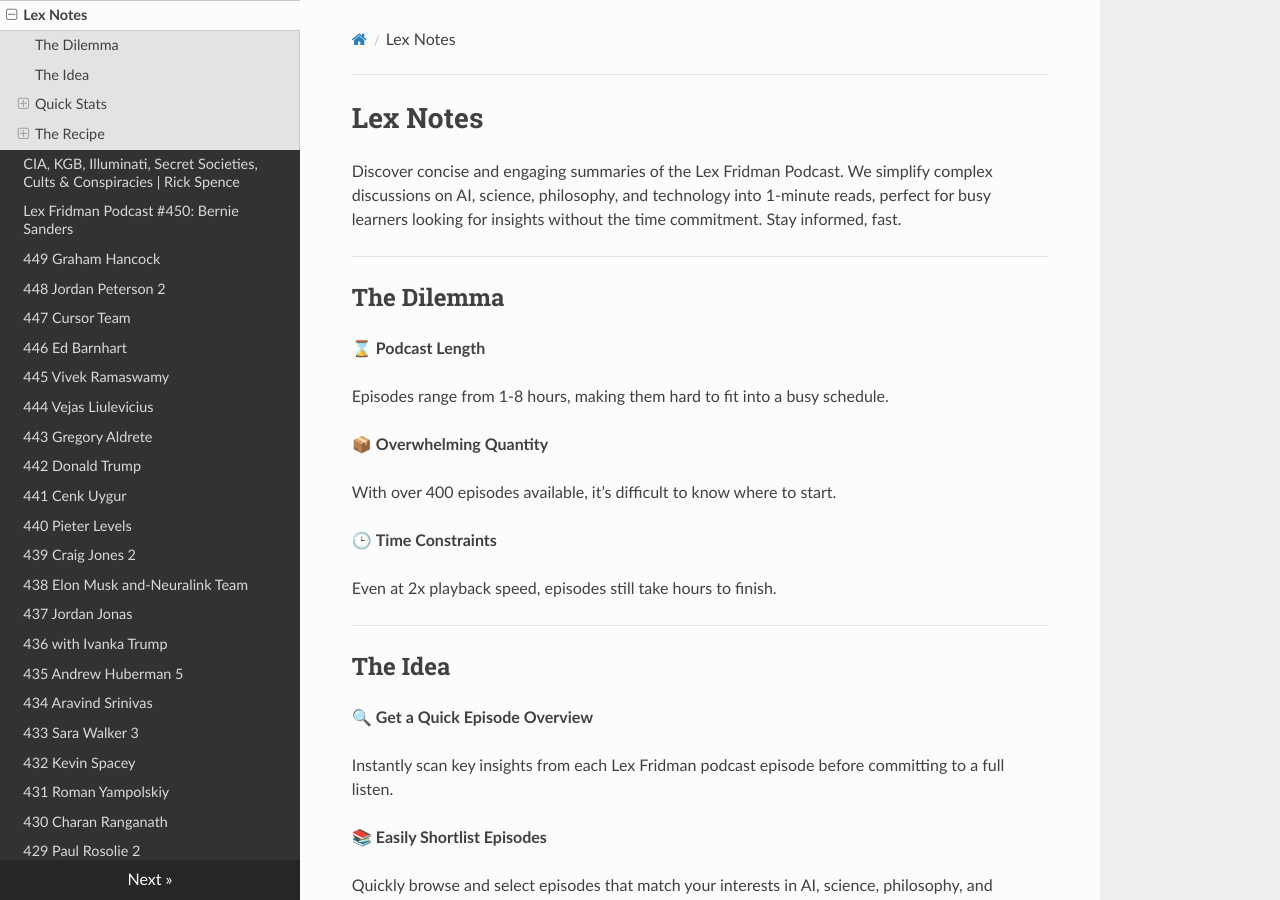
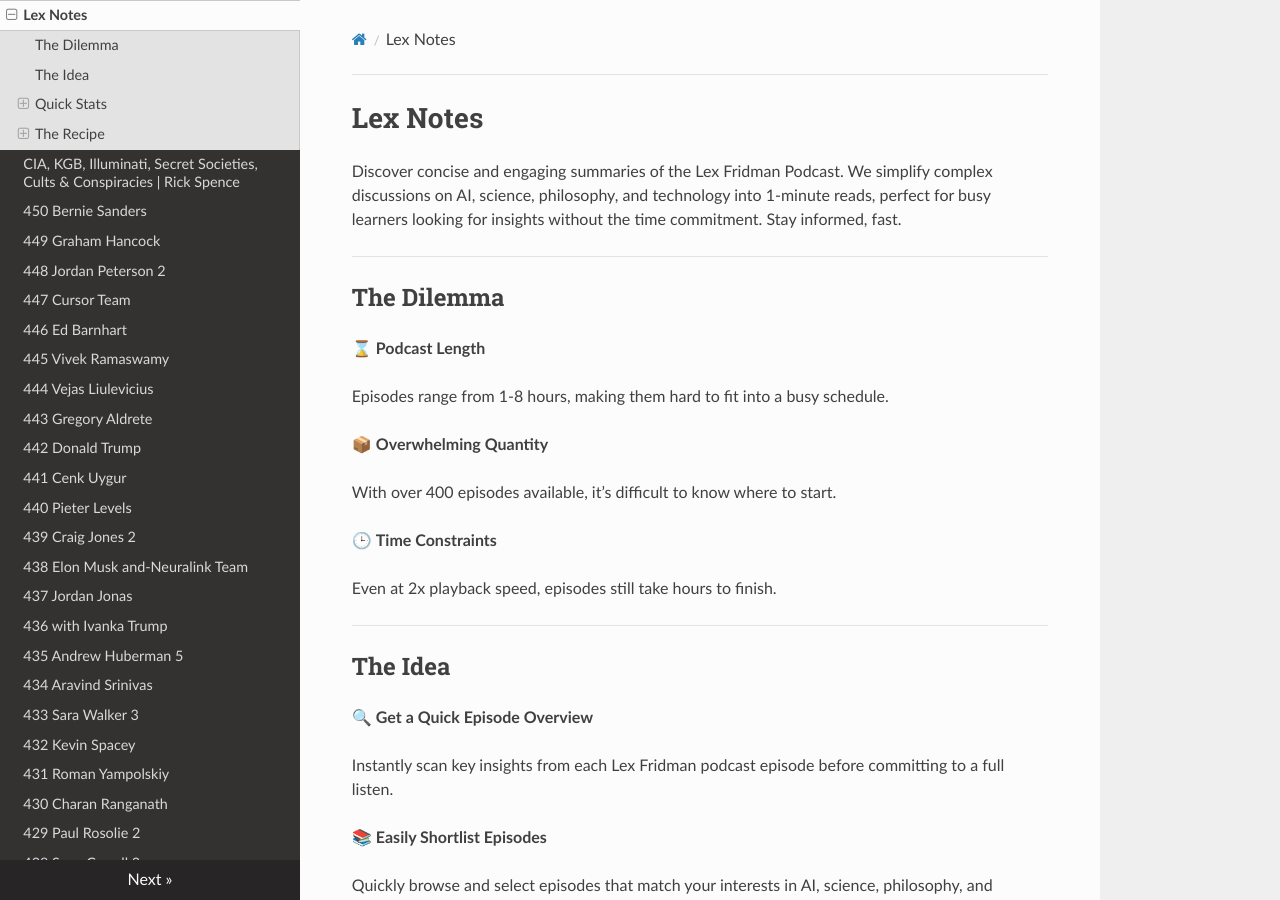
Before and after one commit to Just-Learning/lexnotes, an MkDocs documentation site: the page built from docs/index.md, in a window 1280 px wide and 900 px high. Built offline with MkDocs 1.6.1, drawn with Linux system fonts in a browser that asks for light colours; nearby versions of some CDN libraries.

Commit message:
Update 450-bernie-sanders.md

```diff
--- a/docs/450-bernie-sanders.md
+++ b/docs/450-bernie-sanders.md
@@ -1,4 +1,4 @@
-# Lex Fridman Podcast #450: Bernie Sanders
+# 450 Bernie Sanders
 
 ![Bernie Sanders](https://encrypted-tbn0.gstatic.com/licensed-image?q=tbn:ANd9GcQ0m7TBelwudlBgSq2a8l_MTl3CQqiAlKVIZFQg40JGvMnopLndPWGskiooUeuKtSvv0seS&s=19)
 
```
